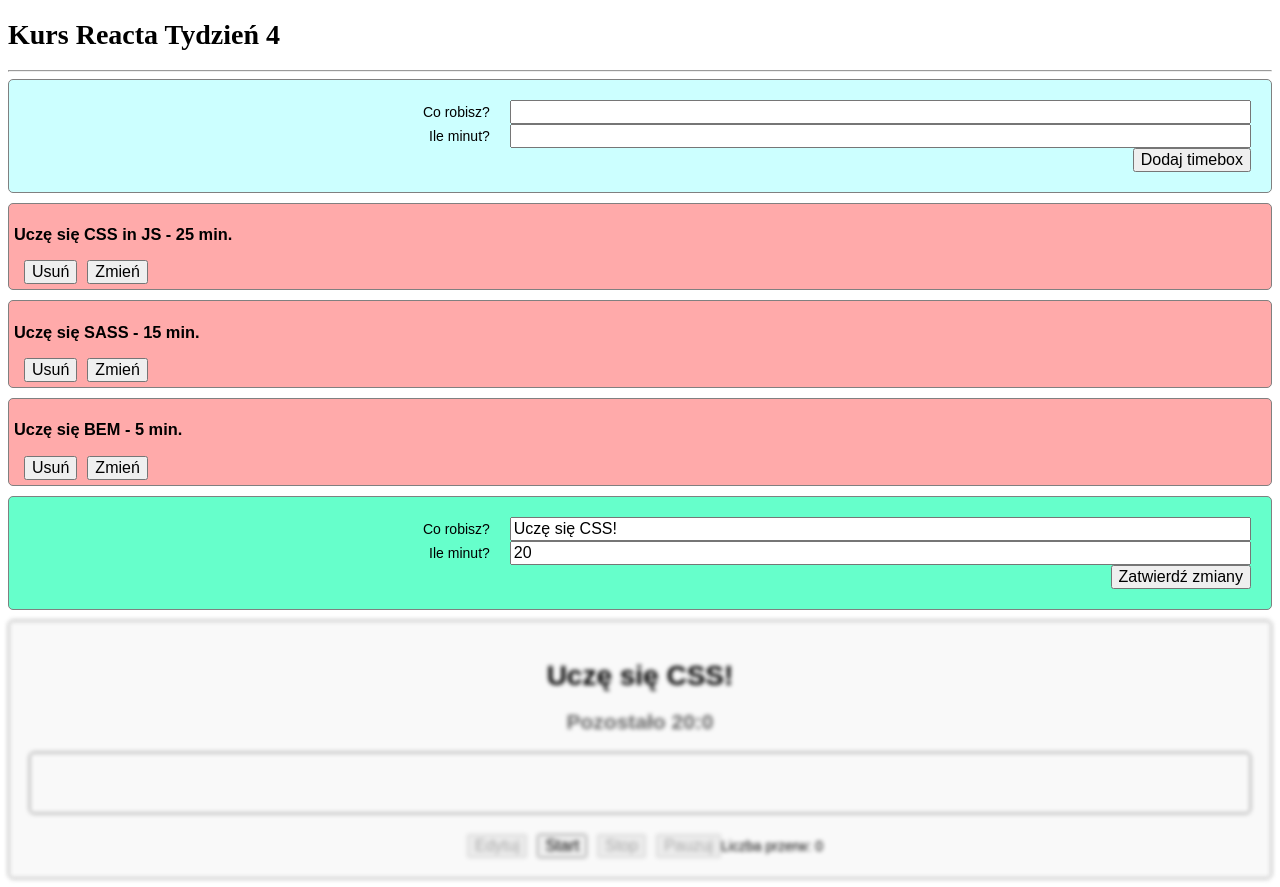
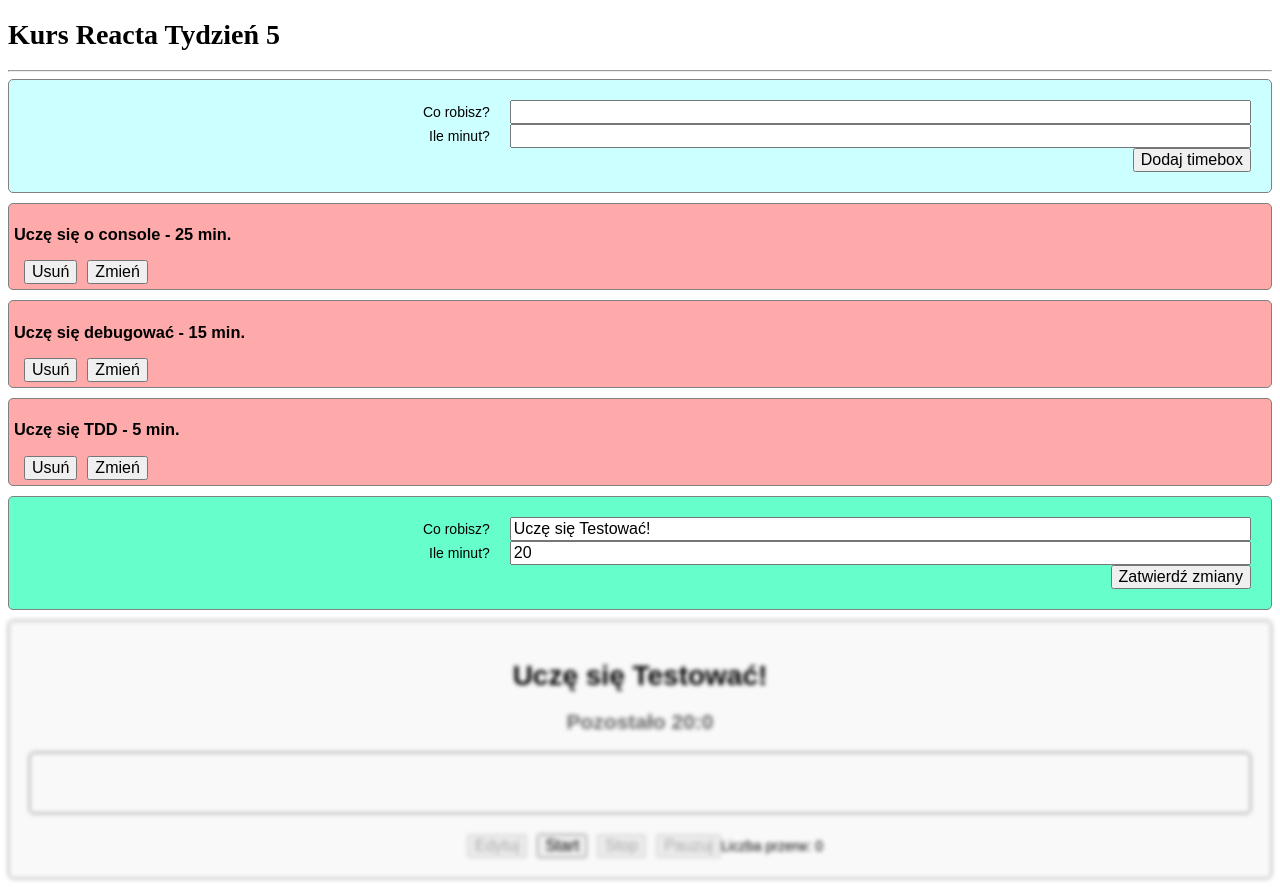
Before and after one commit to lukasztyminski/timeboxes, a React (Create React App) app: page / in a window 1280 px wide. Built offline with nearby package versions, Linux system fonts and the light colour scheme.

Commit message:
Prepare week 5

```diff
--- a/public/index.html
+++ b/public/index.html
@@ -4,10 +4,10 @@
     <meta charset="UTF-8">
     <meta name="viewport" content="width=device-width, initial-scale=1.0">
     <meta http-equiv="X-UA-Compatible" content="ie=edge">
-    <title>Kurs Reacta - Tydzień 4</title>
+    <title>Kurs Reacta - Tydzień 5</title>
 </head>
 <body>
-    <h1>Kurs Reacta Tydzień 4</h1>
+    <h1>Kurs Reacta Tydzień 5</h1>
     <hr>
     <div id="root"></div>
 </body>
--- a/src/components/remaining-components.js
+++ b/src/components/remaining-components.js
@@ -144,7 +144,7 @@ class CurrentTimebox extends React.Component {
 
 class EditableTimebox extends React.Component {
     state = {
-        title: "Uczę się CSS!",
+        title: "Uczę się Testować!",
         totalTimeInMinutes: 20,
         isEditable: true
     }
@@ -226,9 +226,9 @@ class TimeboxCreator extends React.Component {
 class TimeboxList extends React.Component {
     state = {
         timeboxes: [
-            { id: "a", title: "Uczę się CSS in JS", totalTimeInMinutes: 25 },
-            { id: "b", title: "Uczę się SASS", totalTimeInMinutes: 15 },
-            { id: "c", title: "Uczę się BEM", totalTimeInMinutes: 5 },
+            { id: "a", title: "Uczę się o console", totalTimeInMinutes: 25 },
+            { id: "b", title: "Uczę się debugować", totalTimeInMinutes: 15 },
+            { id: "c", title: "Uczę się TDD", totalTimeInMinutes: 5 },
         ]
     }
 
```
